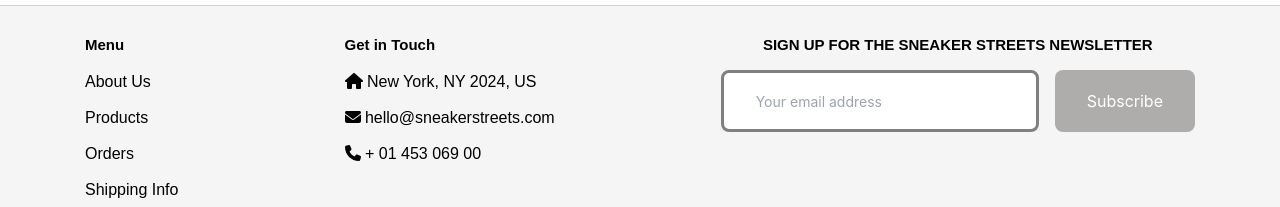
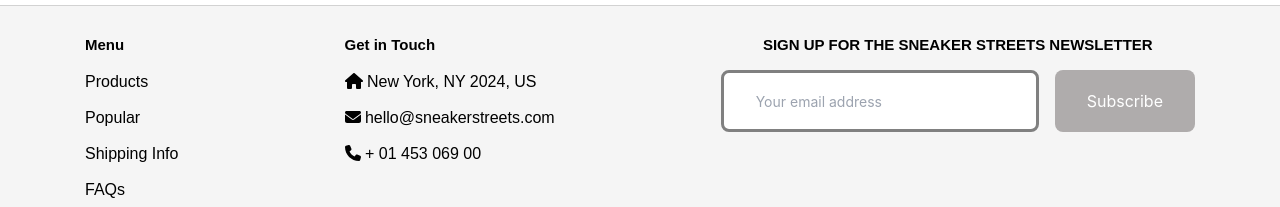
Before and after one commit to smntsng/SneakerStreets, a React (Vite) app: page /products in a window 1280 px wide. Shown: the part 1125-1332 px from the top of the page. Built offline with nearby package versions, Linux system fonts and the light colour scheme.

Commit message:
removed about us from footer and linked products and popular to respective pages

```diff
--- a/src/components/Footer/Footer.jsx
+++ b/src/components/Footer/Footer.jsx
@@ -8,6 +8,7 @@
 import { faHouse } from '@fortawesome/free-solid-svg-icons'
 import { faEnvelope } from '@fortawesome/free-solid-svg-icons'
 import { faPhone } from '@fortawesome/free-solid-svg-icons'
+import { Link } from "react-router-dom";
 
 
 const Footer = () => {
@@ -17,9 +18,9 @@
                 <div className= "footer-section-menu text-start">
                     <h3><strong>Menu</strong></h3>
                     <ul>
-                        <li><a href="#" >About Us</a></li>
-                        <li><a href="#">Products</a> </li>
-                        <li><a href="#">Orders</a></li>
+
+                        <li><Link to= "/Products">Products</Link></li>
+                        <li><Link to= "/Popular">Popular</Link></li>
                         <li><a href="#">Shipping Info</a></li>
                         <li><a href="#">FAQs</a></li>
                     </ul>
```
